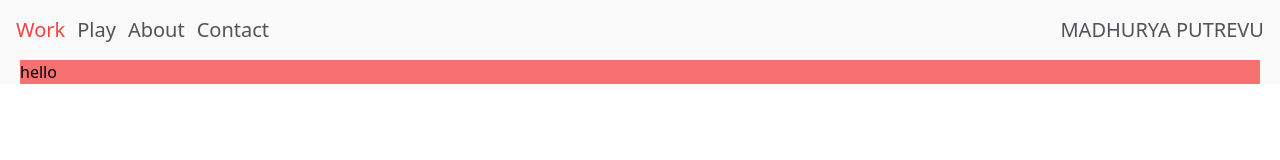
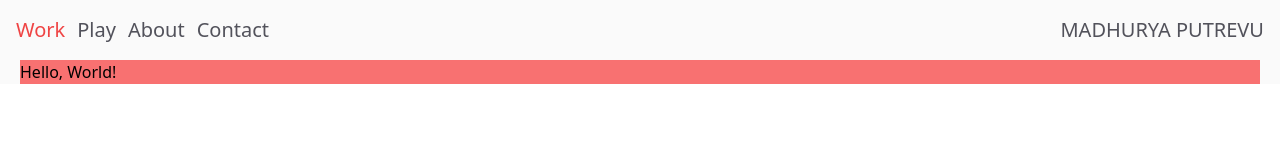
Before and after one commit to madhuryaputrevu/portfolio-website, a Next.js app: page / in a window 1280 px wide. Shown: the top 160 px of the page. Built offline with nearby package versions, Linux system fonts and the light colour scheme.

Commit message:
test commit

```diff
--- a/pages/index.tsx
+++ b/pages/index.tsx
@@ -5,7 +5,7 @@ import styles from '../styles/Home.module.css'
 
 const Home: NextPage = () => {
   return (
-    <div className={`bg-red-400`}> hello </div>
+    <div className={`bg-red-400`}>Hello, World!</div>
   )
 }
 
```
